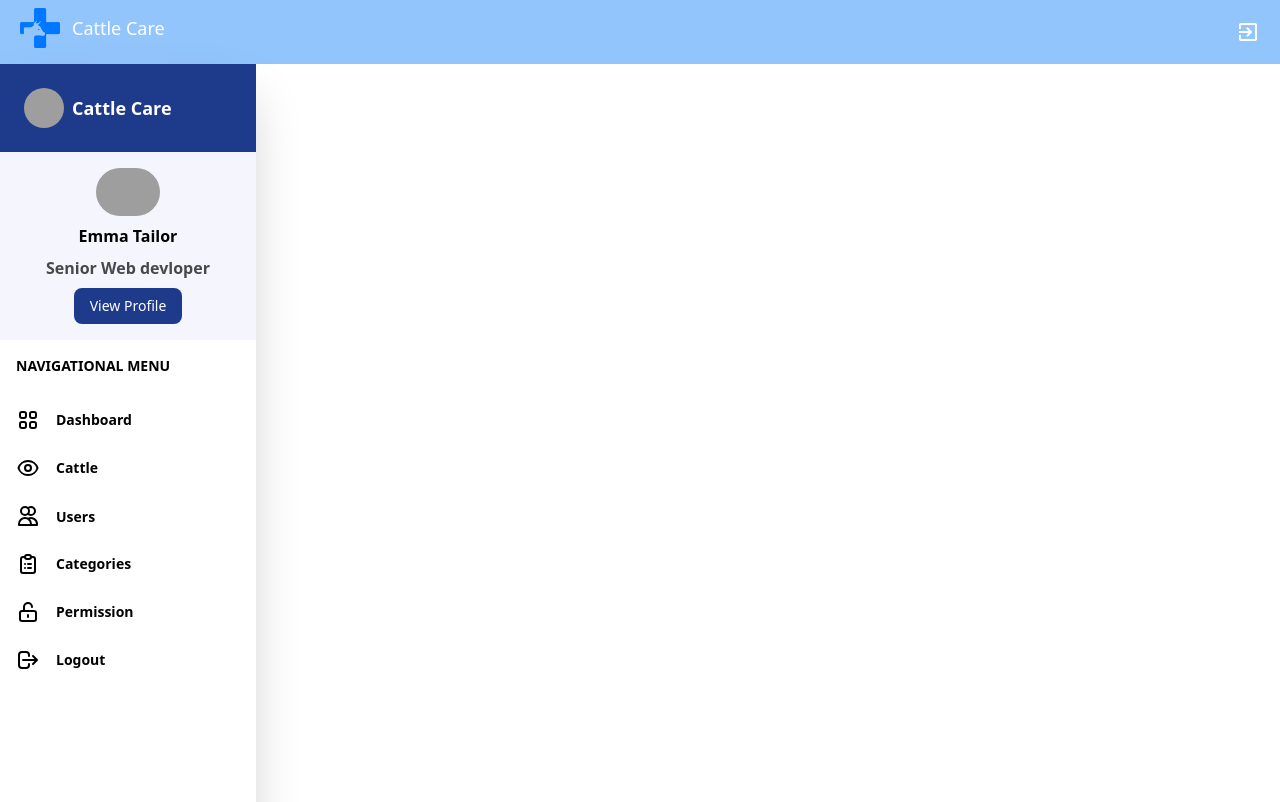
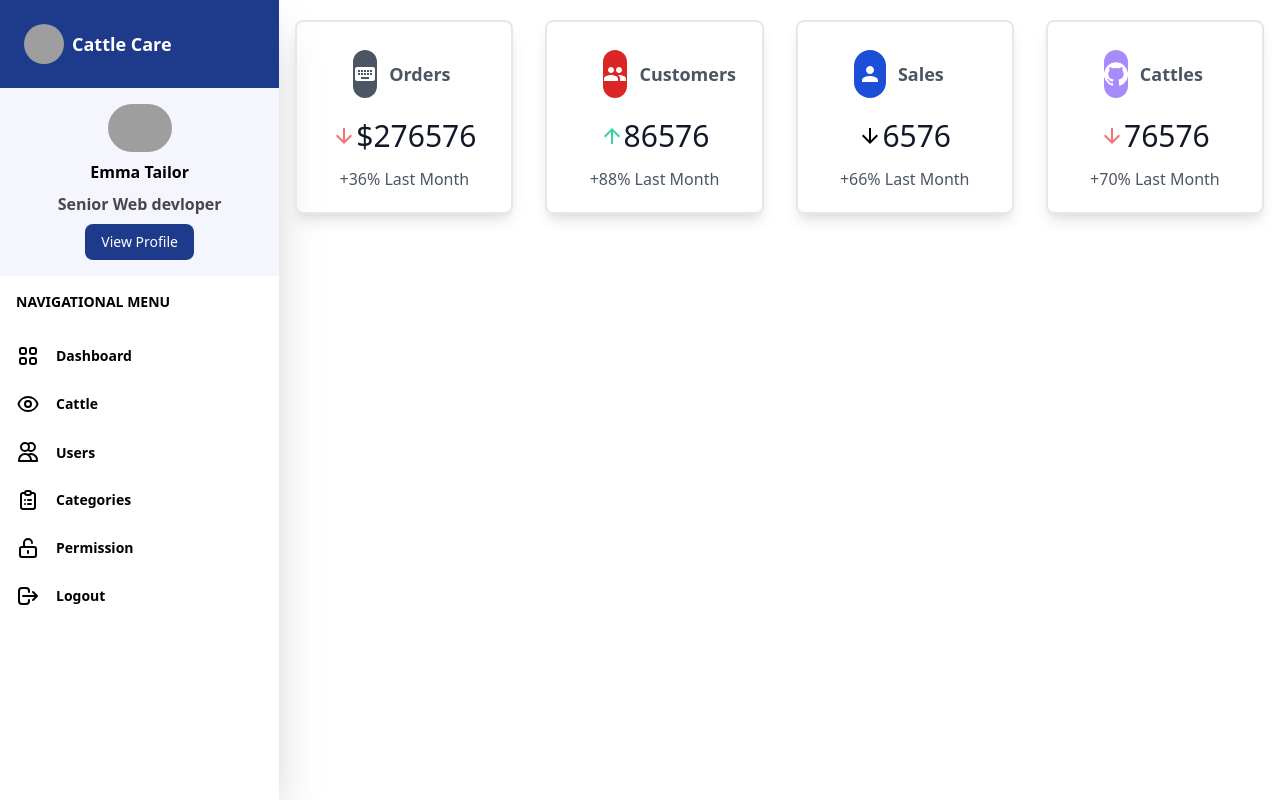
Before and after one commit to Cattle-Care/cattle-care-admin, a React (Create React App) app: page / in a window 1280 px wide. Shown: the top 802 px of the page. Built offline with nearby package versions, Linux system fonts and the light colour scheme; grey boxes are pictures that could not be loaded.

Commit message:
fixed sidebar

```diff
--- /dev/null
+++ b/src/components/Layout.js
@@ -0,0 +1,13 @@
+import React from 'react';
+import Sidebar from './Sidebar';
+
+const Layout = ({ children }) => {
+  return <div className="flex flex-row">
+       <div className="w-3/12	">
+          <Sidebar />
+        </div>
+       <div>{children}</div>
+       </div>;
+};
+
+export default Layout;
--- a/src/components/Sidebar.js
+++ b/src/components/Sidebar.js
@@ -1,8 +1,8 @@
 import { Link } from 'react-router-dom';
 function Sidebar() {
   return (
-    <div className="flex flex-row ">
-      <div className="w-1/5 scrollbar-thin scrollbar-thumb-gray-300 scrollbar-track-white overflow-y-scroll scrollbar-thumb-rounded-full bg-white items-stretch h-screen shadow-2xl ">
+    <div className="flex flex-row">
+      <div className="scrollbar-thin w-full scrollbar-thumb-gray-300 scrollbar-track-white overflow-y-scroll scrollbar-thumb-rounded-full bg-white items-stretch h-screen shadow-2xl ">
         <div className="p-6 bg-blue-900">
           <div className="flex flex-row justify-start items-center">
             <img
--- a/src/pages/Home.js
+++ b/src/pages/Home.js
@@ -4,14 +4,13 @@ import Sidebar from '../components/Sidebar';
 import User from "../components/User";
 import Dashboard from "../components/Dashboard";
 import Header from "../components/Header";
+import Layout from '../components/Layout';
 
 function Home() {
   return (
-    <>
-    <Header/>
-      <Sidebar/>
+    <Layout>
       <Dashboard/>
-    </>
+    </Layout>
   );
 }
 
```
Also changed, not shown: package.json (+10 -1 lines), 1 other file (tests, documents, lock files or other folders).
